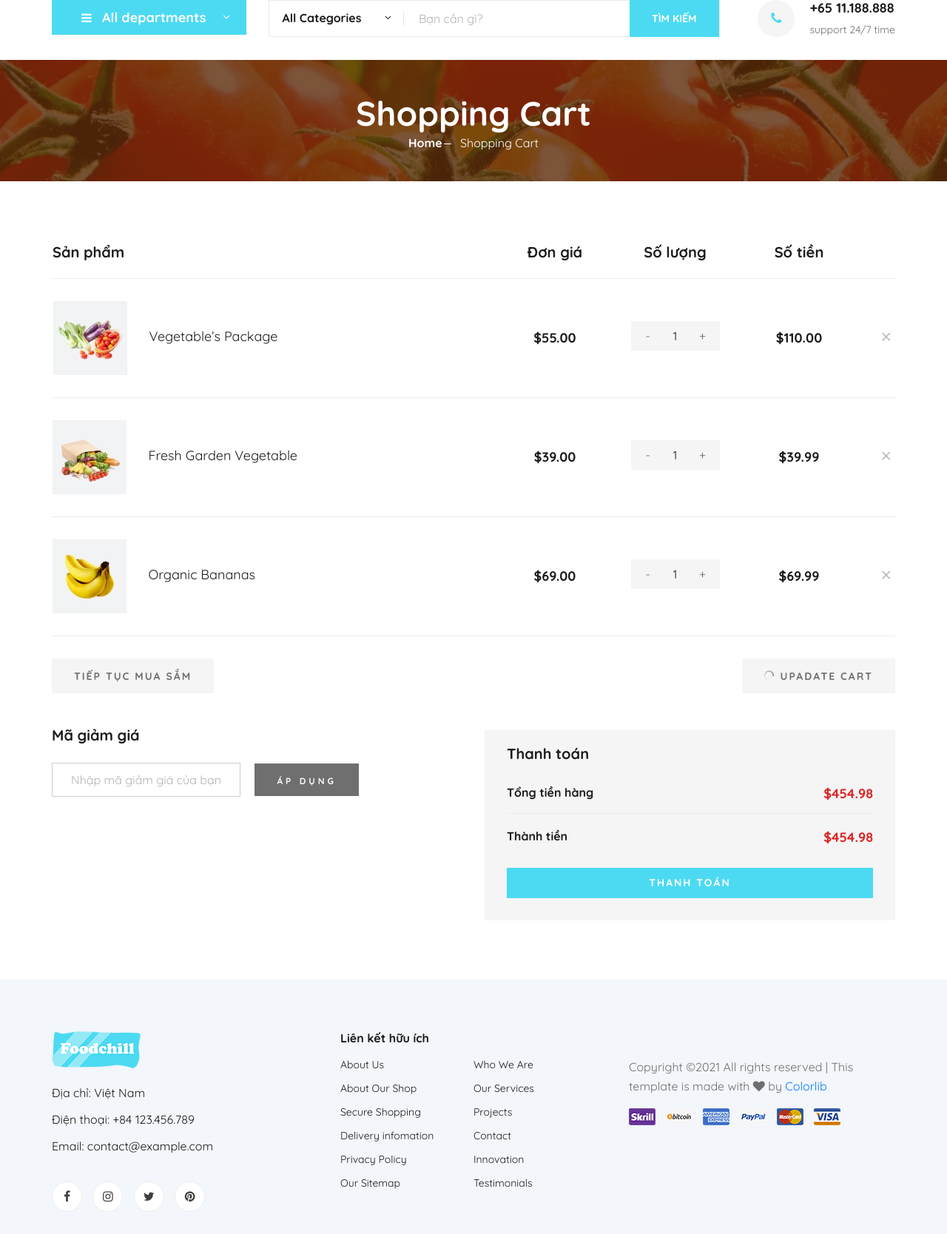
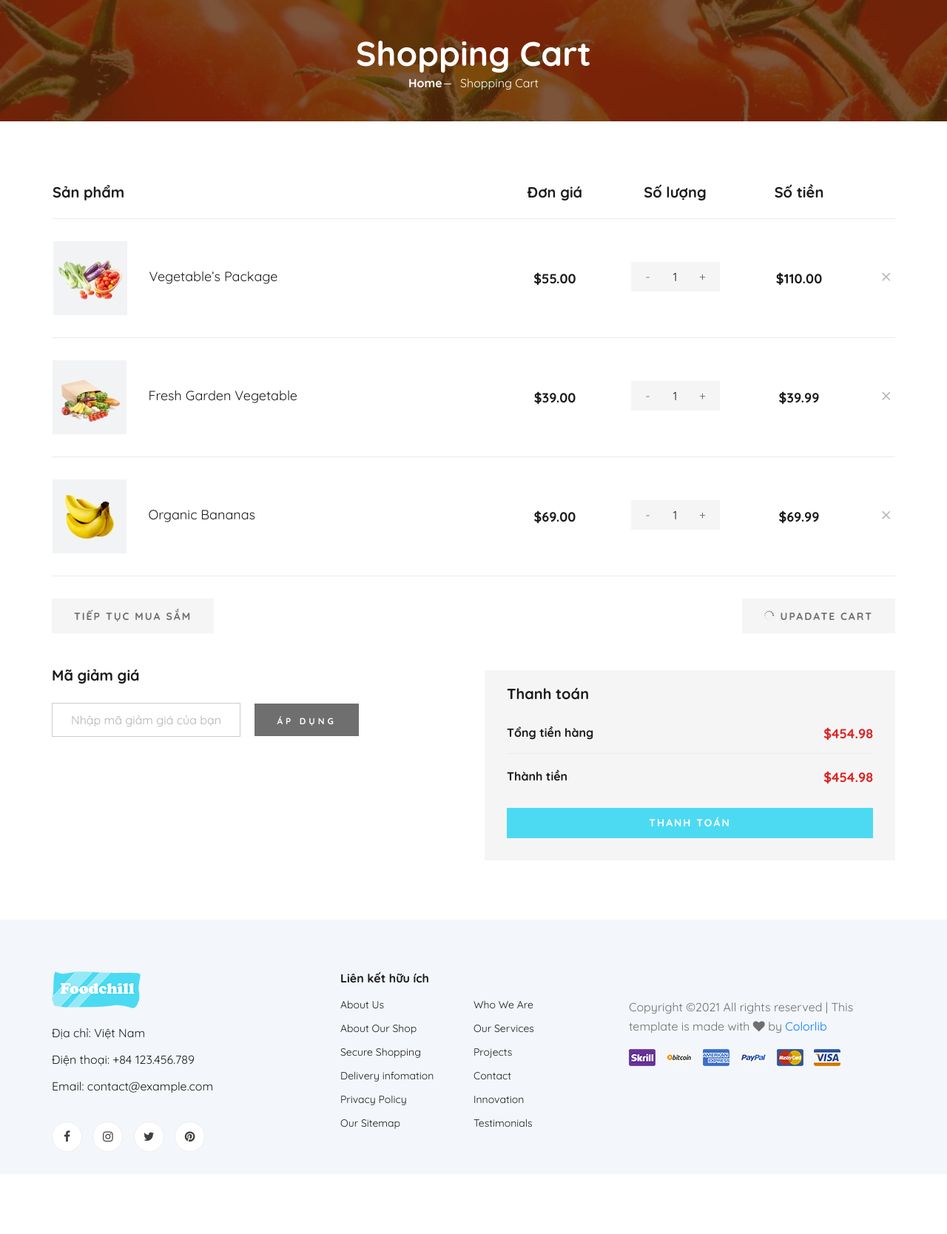
Before and after one commit to thiennhat19112/foodchill, a PHP site: page /cart in a window 1280 px wide. Shown: the part 127-1795 px from the top of the page at 74% size. After the commit the page ends 1684 px from the top, so only its background shows below. Run offline with PHP 8.4, Linux system fonts and the light colour scheme.

Commit message:
Update cart.php

```diff
--- a/views/cart.php
+++ b/views/cart.php
@@ -1,56 +1,3 @@
-
-   <!-- Hero Section Begin -->
-      <section class="hero hero-normal">
-         <div class="container">
-            <div class="row">
-               <div class="col-lg-3">
-                  <div class="hero__categories">
-                     <div class="hero__categories__all">
-                        <i class="fa fa-bars"></i>
-                        <span>All departments</span>
-                     </div>
-                     <ul>
-                        <li><a href="#">Fresh Meat</a></li>
-                        <li><a href="#">Vegetables</a></li>
-                        <li><a href="#">Fruit & Nut Gifts</a></li>
-                        <li><a href="#">Fresh Berries</a></li>
-                        <li><a href="#">Ocean Foods</a></li>
-                        <li><a href="#">Butter & Eggs</a></li>
-                        <li><a href="#">Fastfood</a></li>
-                        <li><a href="#">Fresh Onion</a></li>
-                        <li><a href="#">Papayaya & Crisps</a></li>
-                        <li><a href="#">Oatmeal</a></li>
-                        <li><a href="#">Fresh Bananas</a></li>
-                     </ul>
-                  </div>
-               </div>
-               <div class="col-lg-9">
-                  <div class="hero__search">
-                     <div class="hero__search__form">
-                        <form action="#">
-                           <div class="hero__search__categories">
-                              All Categories
-                              <span class="arrow_carrot-down"></span>
-                           </div>
-                           <input type="text" placeholder="Bạn cần gì?">
-                           <button type="submit" class="site-btn">Tìm kiếm</button>
-                        </form>
-                     </div>
-                     <div class="hero__search__phone">
-                        <div class="hero__search__phone__icon">
-                           <i class="fa fa-phone"></i>
-                        </div>
-                        <div class="hero__search__phone__text">
-                           <h5>+65 11.188.888</h5>
-                           <span>support 24/7 time</span>
-                        </div>
-                     </div>
-                  </div>
-               </div>
-            </div>
-         </div>
-      </section>
-   <!-- Hero Section End -->
 
    <!-- Breadcrumb Section Begin -->
       <section class="breadcrumb-section set-bg" data-setbg="../assets/img/breadcrumb.jpg">
```
